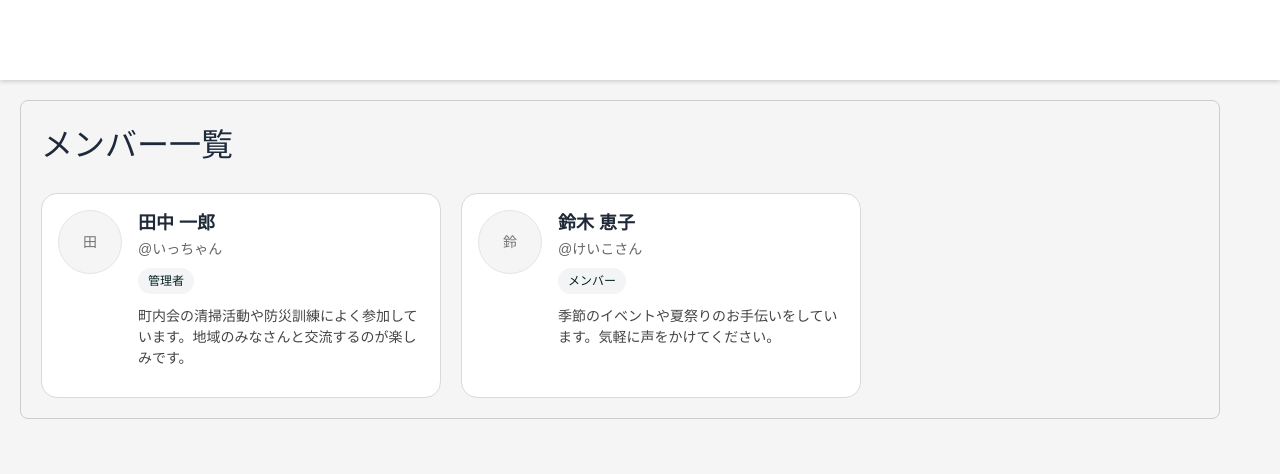
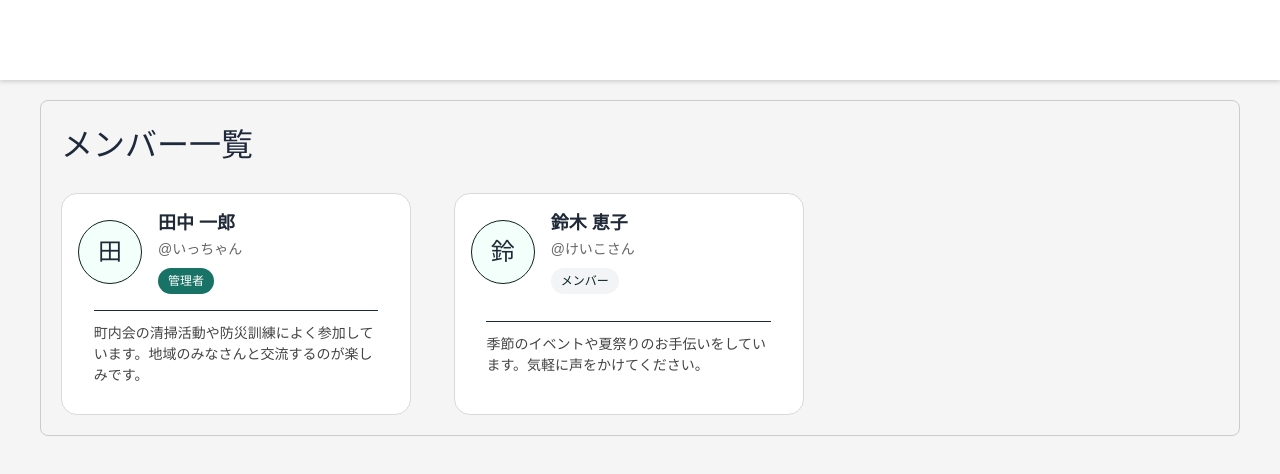
Before and after one commit to mei3336/ptu-training-hosoya, a React (Vite) app in the folder frontend/: page /members in a window 1280 px wide. Shown: the top 474 px of the page. Built offline with nearby package versions, Linux system fonts and the light colour scheme.

Commit message:
avaterを自家製にして、CSSを自由に変更できるようにした。

```diff
--- a/frontend/src/App.css
+++ b/frontend/src/App.css
@@ -1,11 +1,81 @@
 @import "tailwindcss";
-@import "tw-animate-css";
-@import "shadcn/tailwind.css";
-@import "@fontsource-variable/figtree";
 
-@custom-variant dark (&:is(.dark *));
+@import "tailwindcss";
+
+/* =========================
+   Reset
+========================= */
+* {
+  margin: 0;
+  padding: 0;
+  box-sizing: border-box;
+}
+
+html,
+body,
+#root {
+  min-height: 100vh;
+}
+
+body {
+  font-family:
+    "Noto Sans JP",
+    "Hiragino Sans",
+    sans-serif;
+  background-color: #f8fafc;
+  color: #1f2937;
+  line-height: 1.5;
+}
+
+/* =========================
+   Layout
+========================= */
+
+.main-container {
+  width: 95%;
+  max-width: 1200px;
+
+  /* 中央寄せ*/
+  margin: 20px auto;
+
+  /* 左側余白をしっかり確保 */
+  padding: 32px;
+
+  text-align: left;
+}
+
+
+.page-container {
+  width: 100%;
+}
+
+.content-section {
+  margin-bottom: 32px;
+}
+
+/* =========================
+   Typography
+========================= */
+
+h1 {
+  font-size: 2rem;
+  margin-bottom: 24px;
+  color: #1e293b;
+}
+
+h2 {
+  font-size: 1.5rem;
+  margin-bottom: 16px;
+  color: #334155;
+}
+
+p {
+  margin-bottom: 12px;
+}
+
 
 .layout {
+  display: block;
   min-height: 100vh;
   background-color: #f5f5f5; /* レイアウト全体 */
 }
@@ -23,8 +93,8 @@
   background-color: #f5f5f5; /* 共通レイアウト背景と同系色 */
   border: 1px solid #ccc; /*見やすさ重視、後で消します*/
   padding: 20px;
-  margin: 20px;
   border-radius: 8px;
+  align-items: start;
 }
 
 .member-list {
@@ -32,127 +102,3 @@
   grid-template-columns: repeat(3, 1fr);
   gap: 20px;
 }
-
-@theme inline {
-  --font-heading: var(--font-sans);
-  --font-sans: 'Figtree Variable', sans-serif;
-  --color-sidebar-ring: var(--sidebar-ring);
-  --color-sidebar-border: var(--sidebar-border);
-  --color-sidebar-accent-foreground: var(--sidebar-accent-foreground);
-  --color-sidebar-accent: var(--sidebar-accent);
-  --color-sidebar-primary-foreground: var(--sidebar-primary-foreground);
-  --color-sidebar-primary: var(--sidebar-primary);
-  --color-sidebar-foreground: var(--sidebar-foreground);
-  --color-sidebar: var(--sidebar);
-  --color-chart-5: var(--chart-5);
-  --color-chart-4: var(--chart-4);
-  --color-chart-3: var(--chart-3);
-  --color-chart-2: var(--chart-2);
-  --color-chart-1: var(--chart-1);
-  --color-ring: var(--ring);
-  --color-input: var(--input);
-  --color-border: var(--border);
-  --color-destructive: var(--destructive);
-  --color-accent-foreground: var(--accent-foreground);
-  --color-accent: var(--accent);
-  --color-muted-foreground: var(--muted-foreground);
-  --color-muted: var(--muted);
-  --color-secondary-foreground: var(--secondary-foreground);
-  --color-secondary: var(--secondary);
-  --color-primary-foreground: var(--primary-foreground);
-  --color-primary: var(--primary);
-  --color-popover-foreground: var(--popover-foreground);
-  --color-popover: var(--popover);
-  --color-card-foreground: var(--card-foreground);
-  --color-card: var(--card);
-  --color-foreground: var(--foreground);
-  --color-background: var(--background);
-  --radius-sm: calc(var(--radius) * 0.6);
-  --radius-md: calc(var(--radius) * 0.8);
-  --radius-lg: var(--radius);
-  --radius-xl: calc(var(--radius) * 1.4);
-  --radius-2xl: calc(var(--radius) * 1.8);
-  --radius-3xl: calc(var(--radius) * 2.2);
-  --radius-4xl: calc(var(--radius) * 2.6);
-}
-
-:root {
-  --background: oklch(1 0 0);
-  --foreground: oklch(0.145 0 0);
-  --card: oklch(1 0 0);
-  --card-foreground: oklch(0.145 0 0);
-  --popover: oklch(1 0 0);
-  --popover-foreground: oklch(0.145 0 0);
-  --primary: oklch(0.205 0 0);
-  --primary-foreground: oklch(0.985 0 0);
-  --secondary: oklch(0.97 0 0);
-  --secondary-foreground: oklch(0.205 0 0);
-  --muted: oklch(0.97 0 0);
-  --muted-foreground: oklch(0.556 0 0);
-  --accent: oklch(0.97 0 0);
-  --accent-foreground: oklch(0.205 0 0);
-  --destructive: oklch(0.577 0.245 27.325);
-  --border: oklch(0.922 0 0);
-  --input: oklch(0.922 0 0);
-  --ring: oklch(0.708 0 0);
-  --chart-1: oklch(0.87 0 0);
-  --chart-2: oklch(0.556 0 0);
-  --chart-3: oklch(0.439 0 0);
-  --chart-4: oklch(0.371 0 0);
-  --chart-5: oklch(0.269 0 0);
-  --radius: 0.625rem;
-  --sidebar: oklch(0.985 0 0);
-  --sidebar-foreground: oklch(0.145 0 0);
-  --sidebar-primary: oklch(0.205 0 0);
-  --sidebar-primary-foreground: oklch(0.985 0 0);
-  --sidebar-accent: oklch(0.97 0 0);
-  --sidebar-accent-foreground: oklch(0.205 0 0);
-  --sidebar-border: oklch(0.922 0 0);
-  --sidebar-ring: oklch(0.708 0 0);
-}
-
-.dark {
-  --background: oklch(0.145 0 0);
-  --foreground: oklch(0.985 0 0);
-  --card: oklch(0.205 0 0);
-  --card-foreground: oklch(0.985 0 0);
-  --popover: oklch(0.205 0 0);
-  --popover-foreground: oklch(0.985 0 0);
-  --primary: oklch(0.922 0 0);
-  --primary-foreground: oklch(0.205 0 0);
-  --secondary: oklch(0.269 0 0);
-  --secondary-foreground: oklch(0.985 0 0);
-  --muted: oklch(0.269 0 0);
-  --muted-foreground: oklch(0.708 0 0);
-  --accent: oklch(0.269 0 0);
-  --accent-foreground: oklch(0.985 0 0);
-  --destructive: oklch(0.704 0.191 22.216);
-  --border: oklch(1 0 0 / 10%);
-  --input: oklch(1 0 0 / 15%);
-  --ring: oklch(0.556 0 0);
-  --chart-1: oklch(0.87 0 0);
-  --chart-2: oklch(0.556 0 0);
-  --chart-3: oklch(0.439 0 0);
-  --chart-4: oklch(0.371 0 0);
-  --chart-5: oklch(0.269 0 0);
-  --sidebar: oklch(0.205 0 0);
-  --sidebar-foreground: oklch(0.985 0 0);
-  --sidebar-primary: oklch(0.488 0.243 264.376);
-  --sidebar-primary-foreground: oklch(0.985 0 0);
-  --sidebar-accent: oklch(0.269 0 0);
-  --sidebar-accent-foreground: oklch(0.985 0 0);
-  --sidebar-border: oklch(1 0 0 / 10%);
-  --sidebar-ring: oklch(0.556 0 0);
-}
-
-@layer base {
-  * {
-    @apply border-border outline-ring/50;
-  }
-  body {
-    @apply bg-background text-foreground;
-  }
-  html {
-    @apply font-sans;
-  }
-}
--- /dev/null
+++ b/frontend/src/components/Avatar.css
@@ -0,0 +1,18 @@
+.avatar {
+  width: 64px;
+  height: 64px;
+  border-radius: 50%;
+  border: 1px solid #0c2219;
+  background: #f3fffa;
+  display: flex;
+  align-items: center;
+  justify-content: center;
+  font-size: 24px;
+  overflow: hidden;
+}
+
+.avatar img {
+  width: 100%;
+  height: 100%;
+  object-fit: cover;
+}
--- /dev/null
+++ b/frontend/src/components/Avatar.jsx
@@ -0,0 +1,15 @@
+import "./Avatar.css";
+
+function Avatar({ src, fallback, className }) {
+  return (
+    <div className={`avatar ${className}`}>
+      {src ? (
+        <img src={src} alt="" />
+      ) : (
+        <span>{fallback}</span>
+      )}
+    </div>
+  );
+}
+
+export default Avatar;
--- a/frontend/src/components/MemberCard.css
+++ b/frontend/src/components/MemberCard.css
@@ -1,6 +1,8 @@
 .member-card {
-  width: 400px;
+  width: 350px;
   display: flex;
+  flex-direction: column; /* ★必須：アバター上部と自己紹介下部を「縦並び」にする */
+  align-items: center;
   gap: 16px;
 
   padding: 16px;
@@ -16,6 +18,21 @@
 
 .member-card:hover {
   box-shadow: 0 4px 12px rgba(0, 0, 0, 0.12);
+}
+
+.member-top {
+  display: flex;
+  justify-content: flex-start;
+  align-items: center;
+  gap: 16px;
+  width: 100%;
+}
+
+.member-bio-container {
+  margin-top: 16px;
+  text-align: left;
+  width: 90%;
+  margin: auto;
 }
 
 .member-avatar {
--- a/frontend/src/components/MemberCard.jsx
+++ b/frontend/src/components/MemberCard.jsx
@@ -1,10 +1,6 @@
 import "./MemberCard.css";
 import Badge from "./badge";
-import {
-  Avatar,
-  AvatarFallback,
-  AvatarImage,
-} from "@/components/ui/avatar";
+import Avatar from "./Avatar";
 
 function MemberCard({ member, onClick }) {
   return (
@@ -12,13 +8,11 @@ function MemberCard({ member, onClick }) {
       className="member-card"
       onClick={() => onClick?.(member)}
     >
-      <Avatar className="member-avatar">
-        <AvatarImage src={member.avatarUrl} />
-
-        <AvatarFallback>
-          {member.name?.charAt(0)}
-        </AvatarFallback>
-      </Avatar>
+    <div className="member-top">
+      <Avatar className="member-avatar"
+        src={member.avatarUrl}
+        fallback={member.name.charAt(0)}
+      />
 
       <div className="member-content">
         <h3 className="member-name">
@@ -29,19 +23,15 @@ function MemberCard({ member, onClick }) {
           @{member.nickname}
         </p>
 
-        <Badge
-          className={
-            member.role === "admin"
-              ? "badge-admin"
-              : "badge-member"
-          }
-        >
+        <Badge role={member.role}>
           {member.roleLabel}
         </Badge>
-
-        <p className="member-bio">
-          {member.bio}
-        </p>
+      </div>
+    </div>
+    <div className="member-bio-container border-t pt-3 mt-1">
+      <p className="member-bio">
+        {member.bio}
+      </p>
       </div>
     </div>
   );
--- a/frontend/src/components/ui/avatar.jsx
+++ /dev/null
@@ -1,105 +0,0 @@
-import * as React from "react"
-import { Avatar as AvatarPrimitive } from "@base-ui/react/avatar"
-
-import { cn } from "@/lib/utils"
-
-function Avatar({
-  className,
-  size = "default",
-  ...props
-}) {
-  return (
-    <AvatarPrimitive.Root
-      data-slot="avatar"
-      data-size={size}
-      className={cn(
-        "group/avatar relative flex size-8 shrink-0 rounded-full select-none after:absolute after:inset-0 after:rounded-full after:border after:border-border after:mix-blend-darken data-[size=lg]:size-10 data-[size=sm]:size-6 dark:after:mix-blend-lighten",
-        className
-      )}
-      {...props} />
-  );
-}
-
-function AvatarImage({
-  className,
-  ...props
-}) {
-  return (
-    <AvatarPrimitive.Image
-      data-slot="avatar-image"
-      className={cn("aspect-square size-full rounded-full object-cover", className)}
-      {...props} />
-  );
-}
-
-function AvatarFallback({
-  className,
-  ...props
-}) {
-  return (
-    <AvatarPrimitive.Fallback
-      data-slot="avatar-fallback"
-      className={cn(
-        "flex size-full items-center justify-center rounded-full bg-muted text-sm text-muted-foreground group-data-[size=sm]/avatar:text-xs",
-        className
-      )}
-      {...props} />
-  );
-}
-
-function AvatarBadge({
-  className,
-  ...props
-}) {
-  return (
-    <span
-      data-slot="avatar-badge"
-      className={cn(
-        "absolute right-0 bottom-0 z-10 inline-flex items-center justify-center rounded-full bg-primary text-primary-foreground bg-blend-color ring-2 ring-background select-none",
-        "group-data-[size=sm]/avatar:size-2 group-data-[size=sm]/avatar:[&>svg]:hidden",
-        "group-data-[size=default]/avatar:size-2.5 group-data-[size=default]/avatar:[&>svg]:size-2",
-        "group-data-[size=lg]/avatar:size-3 group-data-[size=lg]/avatar:[&>svg]:size-2",
-        className
-      )}
-      {...props} />
-  );
-}
-
-function AvatarGroup({
-  className,
-  ...props
-}) {
-  return (
-    <div
-      data-slot="avatar-group"
-      className={cn(
-        "group/avatar-group flex -space-x-2 *:data-[slot=avatar]:ring-2 *:data-[slot=avatar]:ring-background",
-        className
-      )}
-      {...props} />
-  );
-}
-
-function AvatarGroupCount({
-  className,
-  ...props
-}) {
-  return (
-    <div
-      data-slot="avatar-group-count"
-      className={cn(
-        "relative flex size-8 shrink-0 items-center justify-center rounded-full bg-muted text-sm text-muted-foreground ring-2 ring-background group-has-data-[size=lg]/avatar-group:size-10 group-has-data-[size=sm]/avatar-group:size-6 [&>svg]:size-4 group-has-data-[size=lg]/avatar-group:[&>svg]:size-5 group-has-data-[size=sm]/avatar-group:[&>svg]:size-3",
-        className
-      )}
-      {...props} />
-  );
-}
-
-export {
-  Avatar,
-  AvatarImage,
-  AvatarFallback,
-  AvatarGroup,
-  AvatarGroupCount,
-  AvatarBadge,
-}
--- a/frontend/src/index.css
+++ b/frontend/src/index.css
@@ -29,16 +29,19 @@ body {
    Layout
 ========================= */
 
-main {
-  width: 100%;
+.main-container {
+  width: 70%;
   max-width: 1200px;
 
-  /* 中央寄せしない */
-  margin: 0;
+  /* 中央寄せ*/
+  margin: 0 auto;
 
   /* 左側余白をしっかり確保 */
   padding: 32px;
+
+  text-align: left;
 }
+
 
 .page-container {
   width: 100%;
--- a/frontend/src/layouts/MainLayout.jsx
+++ b/frontend/src/layouts/MainLayout.jsx
@@ -5,7 +5,7 @@ function MainLayout({ children }) {
     <div className="layout">
       <Header />
 
-      <main className="main-content">
+      <main className="main-content main-container">
         {children}
       </main>
     </div>
```
